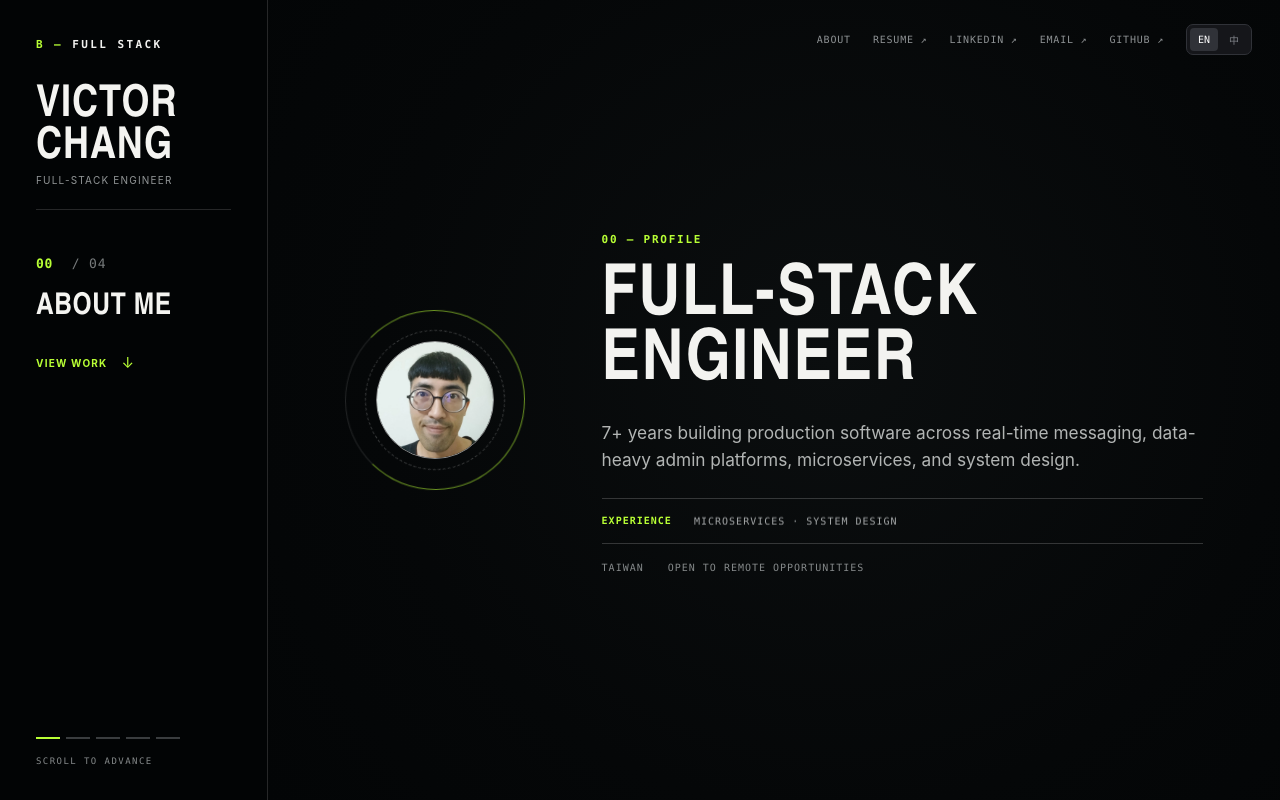
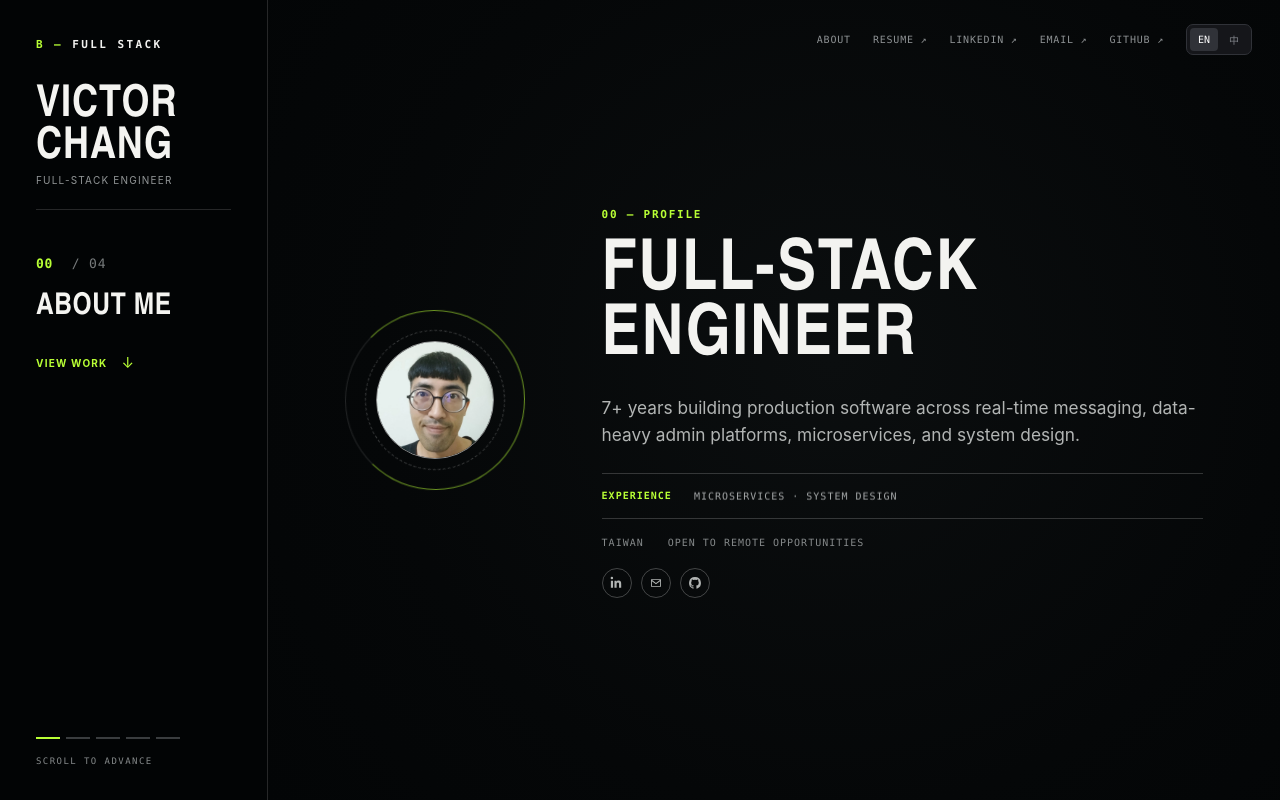
Before and after one commit to outsider987/victor-site, a Next.js app: page / in a window 1280 px wide. Built offline with nearby package versions, Linux system fonts and the light colour scheme.

Commit message:
Add social icons to intro

```diff
--- a/src/app/globals.css
+++ b/src/app/globals.css
@@ -29,7 +29,7 @@ button { color: inherit; font: inherit; }
 .language-switch { display: flex; gap: 2px; padding: 3px; border: 1px solid #303238; border-radius: 7px; background: #15161a; }
 .language-switch button { min-width: 28px; height: 23px; padding: 0 5px; border: 0; border-radius: 4px; background: transparent; color: #7f8288; cursor: pointer; font-size: 10px; }
 .language-switch button.active { background: #303238; color: white; }
-.language-switch button:focus-visible, .home-tools > a:focus-visible, .focus-controls button:focus-visible, .active-hit:focus-visible, .project-cta:focus-visible { outline: 2px solid var(--accent); outline-offset: 3px; }
+.language-switch button:focus-visible, .home-tools > a:focus-visible, .intro-links a:focus-visible, .focus-controls button:focus-visible, .active-hit:focus-visible, .project-cta:focus-visible { outline: 2px solid var(--accent); outline-offset: 3px; }
 .home-language { position: fixed; z-index: 7; top: 24px; right: 28px; }
 .home-tools { display: flex; align-items: center; gap: 22px; color: #8e9294; font-family: ui-monospace, SFMono-Regular, Menlo, monospace; font-size: 10px; letter-spacing: .08em; text-transform: uppercase; }
 .home-tools > a { padding-block: 8px; transition: color .18s ease; }
@@ -96,6 +96,10 @@ button { color: inherit; font: inherit; }
 .intro-capability-track { display: grid; grid-auto-rows: 20px; color: #a7aaab; animation: intro-capabilities 10s infinite cubic-bezier(.76,0,.24,1); will-change: transform; }
 .intro-capability-track span { min-width: 0; line-height: 20px; white-space: nowrap; overflow: hidden; text-overflow: ellipsis; }
 .intro-copy ul { display: flex; flex-wrap: wrap; gap: 9px 24px; margin: 18px 0 0; padding: 0; border: 0; list-style: none; color: #85898a; font-family: ui-monospace, SFMono-Regular, Menlo, monospace; font-size: 10px; letter-spacing: .1em; text-transform: uppercase; }
+.intro-links { display: flex; gap: 9px; margin-top: 20px; pointer-events: auto; }
+.intro-links a { display: grid; width: 30px; height: 30px; place-items: center; border: 1px solid rgba(255,255,255,.24); border-radius: 50%; color: #b2b5b4; transition: border-color .18s ease, color .18s ease, transform .18s ease; }
+.intro-links a:hover, .intro-links a:focus-visible { border-color: var(--accent); color: var(--accent); transform: translateY(-2px); }
+.intro-links svg { width: 14px; height: 14px; fill: currentColor; }
 @keyframes intro-orbit { to { transform: rotate(1turn); } }
 @keyframes intro-capabilities {
   0%, 22% { transform: translateY(0); }
@@ -444,6 +448,7 @@ html[lang="zh-Hant"] .about-bio { letter-spacing: 0; line-height: 1.42; }
   .intro-capability-track { grid-auto-rows: 18px; }
   .intro-capability-track span { line-height: 18px; }
   .intro-copy ul { justify-content: center; margin-top: 19px; padding-top: 13px; font-size: 8px; }
+  .intro-links { justify-content: center; margin-top: 17px; }
   .scroll-hint { display: none; }
 }
 
--- a/src/components/cover-flow.tsx
+++ b/src/components/cover-flow.tsx
@@ -124,6 +124,17 @@ function IntroStage({ hidden }: { hidden: boolean }) {
             <li>{about.location[lang]}</li>
             <li>{about.availability[lang]}</li>
           </ul>
+          <div className="intro-links" aria-label={lang === "en" ? "Contact links" : "聯絡連結"}>
+            <a href={links.linkedin} target="_blank" rel="noreferrer" aria-label="LinkedIn">
+              <svg viewBox="0 0 24 24" aria-hidden="true"><path d="M5.37 3.26a2.13 2.13 0 1 1-4.26 0 2.13 2.13 0 0 1 4.26 0ZM1.5 8.15h3.74V20H1.5V8.15Zm6.08 0h3.58v1.62h.05c.5-.94 1.72-1.93 3.54-1.93C18.53 7.84 19.2 10.3 19.2 13.5V20h-3.73v-5.76c0-1.37-.03-3.13-1.9-3.13-1.9 0-2.2 1.5-2.2 3.03V20H7.63V8.15Z" /></svg>
+            </a>
+            <a href={links.email} aria-label="Email">
+              <svg viewBox="0 0 24 24" aria-hidden="true"><path d="M3.5 5.5h17v13h-17v-13Zm1.8 1.5L12 12.02 18.7 7H5.3Zm13.7 10V8.88L12 14.12 5 8.88V17h14Z" /></svg>
+            </a>
+            <a href={links.github} target="_blank" rel="noreferrer" aria-label="GitHub">
+              <svg viewBox="0 0 24 24" aria-hidden="true"><path d="M12 1.8a10.2 10.2 0 0 0-3.23 19.88c.51.1.7-.22.7-.5v-1.97c-2.85.62-3.45-1.21-3.45-1.21-.47-1.19-1.14-1.5-1.14-1.5-.93-.63.07-.62.07-.62 1.03.07 1.57 1.05 1.57 1.05.91 1.56 2.4 1.11 2.98.85.09-.66.36-1.11.65-1.36-2.28-.26-4.68-1.14-4.68-5.06 0-1.12.4-2.03 1.05-2.75-.1-.26-.46-1.3.1-2.7 0 0 .86-.28 2.8 1.05a9.73 9.73 0 0 1 5.1 0c1.94-1.33 2.8-1.05 2.8-1.05.56 1.4.2 2.44.1 2.7.65.72 1.05 1.63 1.05 2.75 0 3.93-2.4 4.8-4.69 5.06.37.32.7.95.7 1.92v2.85c0 .28.18.6.7.5A10.2 10.2 0 0 0 12 1.8Z" /></svg>
+            </a>
+          </div>
         </div>
       </div>
     </div>
```
